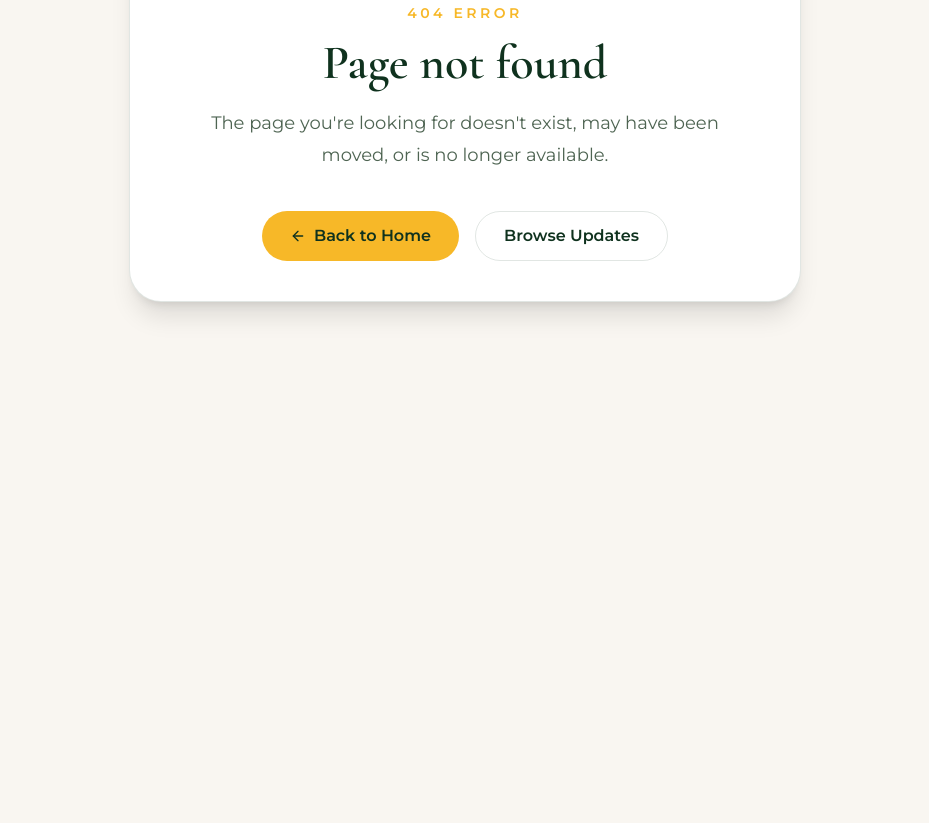
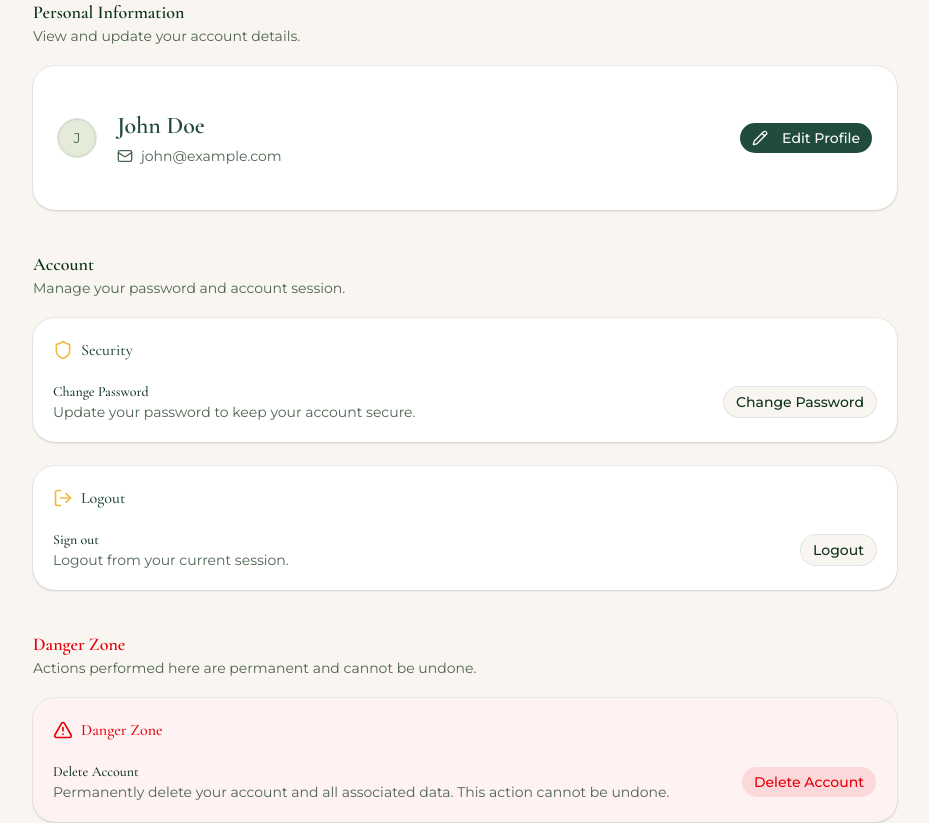
Before and after one commit to Hansadhwaja/dare2dream, a Next.js app: page /profile in a window 1280 px wide. Before the commit this address had no page. Shown: the part 320-1143 px from the top of the page, without its empty margins (175-1104 px from the left). Before the commit the page ends 800 px from the top, so only its background shows below. Built offline with nearby package versions, Linux system fonts and the light colour scheme.

Commit message:
feat(profile): implement profile page with user information, security settings, and danger zone actions

```diff
--- /dev/null
+++ b/app/(root)/profile/page.tsx
@@ -0,0 +1,78 @@
+import DangerZoneCard from "@/components/Profile/DangerZoneCard"
+import LogoutCard from "@/components/Profile/LogoutCard"
+import ProfileCard from "@/components/Profile/ProfileCard"
+import SecurityCard from "@/components/Profile/SecurityCard"
+import { Separator } from "@/components/ui/separator"
+
+const ProfilePage = () => {
+  return (
+    <section className="min-h-screen py-16 lg:py-20">
+      <div className="container mx-auto max-w-4xl px-4">
+        {/* Header */}
+        <header className="mb-10">
+          <h1 className="font-serif text-4xl font-semibold tracking-tight text-primary lg:text-5xl">
+            My Profile
+          </h1>
+
+          <p className="mt-3 max-w-2xl text-muted-foreground">
+            Manage your personal information, security settings, and account
+            preferences.
+          </p>
+
+          <Separator className="mt-8" />
+        </header>
+
+        <div className="space-y-10">
+          {/* Profile */}
+          <section className="space-y-5">
+            <div>
+              <h2 className="text-lg font-semibold text-primary">
+                Personal Information
+              </h2>
+              <p className="text-sm text-muted-foreground">
+                View and update your account details.
+              </p>
+            </div>
+
+            <ProfileCard
+              name="John Doe"
+              email="john@example.com"
+              avatar={null}
+            />
+          </section>
+
+          {/* Account */}
+          <section className="space-y-5">
+            <div>
+              <h2 className="text-lg font-semibold text-primary">Account</h2>
+              <p className="text-sm text-muted-foreground">
+                Manage your password and account session.
+              </p>
+            </div>
+
+            <div className="space-y-6">
+              <SecurityCard />
+              <LogoutCard />
+            </div>
+          </section>
+
+          {/* Danger Zone */}
+          <section className="space-y-5">
+            <div>
+              <h2 className="text-lg font-semibold text-destructive">
+                Danger Zone
+              </h2>
+              <p className="text-sm text-muted-foreground">
+                Actions performed here are permanent and cannot be undone.
+              </p>
+            </div>
+
+            <DangerZoneCard />
+          </section>
+        </div>
+      </div>
+    </section>
+  )
+}
+
+export default ProfilePage
--- /dev/null
+++ b/components/Profile/DangerZoneCard.tsx
@@ -0,0 +1,31 @@
+import React from "react"
+import { Card, CardContent, CardHeader, CardTitle } from "../ui/card"
+import { AlertTriangle } from "lucide-react"
+import { Button } from "../ui/button"
+
+const DangerZoneCard = () => {
+  return (
+    <Card className="rounded-2xl border-red-200 bg-red-50 shadow-sm">
+      <CardHeader>
+        <CardTitle className="flex items-center gap-2 text-red-600">
+          <AlertTriangle className="h-5 w-5" />
+          Danger Zone
+        </CardTitle>
+      </CardHeader>
+
+      <CardContent className="flex flex-col gap-4 md:flex-row md:items-center md:justify-between">
+        <div>
+          <h3 className="font-medium">Delete Account</h3>
+          <p className="text-sm text-muted-foreground">
+            Permanently delete your account and all associated data. This action
+            cannot be undone.
+          </p>
+        </div>
+
+        <Button variant="destructive">Delete Account</Button>
+      </CardContent>
+    </Card>
+  )
+}
+
+export default DangerZoneCard
--- /dev/null
+++ b/components/Profile/LogoutCard.tsx
@@ -0,0 +1,30 @@
+import React from "react"
+import { Card, CardContent, CardHeader, CardTitle } from "../ui/card"
+import { LogOut } from "lucide-react"
+import { Button } from "../ui/button"
+
+const LogoutCard = () => {
+  return (
+    <Card className="rounded-2xl border-[#214c3c]/10 shadow-sm transition hover:shadow-md">
+      <CardHeader>
+        <CardTitle className="flex items-center gap-2 text-[#214c3c]">
+          <LogOut className="h-5 w-5 text-[#f2b93f]" />
+          Logout
+        </CardTitle>
+      </CardHeader>
+
+      <CardContent className="flex flex-col gap-4 md:flex-row md:items-center md:justify-between">
+        <div>
+          <h3 className="font-medium">Sign out</h3>
+          <p className="text-sm text-muted-foreground">
+            Logout from your current session.
+          </p>
+        </div>
+
+        <Button variant="outline">Logout</Button>
+      </CardContent>
+    </Card>
+  )
+}
+
+export default LogoutCard
--- /dev/null
+++ b/components/Profile/ProfileCard.tsx
@@ -0,0 +1,44 @@
+import { Mail, Pencil } from "lucide-react"
+
+import UserAvatar from "../common/Avatar/UserAvatar"
+import { Button } from "../ui/button"
+import { Card, CardContent } from "../ui/card"
+
+interface ProfileCardProps {
+  name: string
+  email: string
+  avatar?: string | null
+}
+
+const ProfileCard = ({ name, email, avatar }: ProfileCardProps) => {
+  return (
+    <Card className="rounded-2xl border-[#214c3c]/10 shadow-sm">
+      <CardContent className="flex flex-col gap-6 p-6 sm:flex-row sm:items-center sm:justify-between">
+        <div className="flex items-center gap-5">
+          <UserAvatar
+            src={avatar}
+            alt={name}
+            fallback={name.charAt(0).toUpperCase()}
+            size="lg"
+          />
+
+          <div className="space-y-1">
+            <h2 className="text-2xl font-semibold text-[#214c3c]">{name}</h2>
+
+            <div className="flex items-center gap-2 text-muted-foreground">
+              <Mail className="size-4" />
+              <span>{email}</span>
+            </div>
+          </div>
+        </div>
+
+        <Button className="bg-[#214c3c] hover:bg-[#173b2f]">
+          <Pencil className="mr-2 size-4" />
+          Edit Profile
+        </Button>
+      </CardContent>
+    </Card>
+  )
+}
+
+export default ProfileCard
--- a/components/Profile/ProfileMenu.tsx
+++ b/components/Profile/ProfileMenu.tsx
@@ -39,16 +39,6 @@ const ProfileMenu = () => {
           </Link>
         </DropdownMenuItem>
 
-        <DropdownMenuItem asChild>
-          <Link
-            href="/settings"
-            className="flex cursor-pointer items-center gap-2"
-          >
-            <Settings className="size-4" />
-            Settings
-          </Link>
-        </DropdownMenuItem>
-
         <DropdownMenuSeparator />
 
         <DropdownMenuItem
--- /dev/null
+++ b/components/Profile/SecurityCard.tsx
@@ -0,0 +1,30 @@
+import React from "react"
+import { Card, CardContent, CardHeader, CardTitle } from "../ui/card"
+import { Shield } from "lucide-react"
+import { Button } from "../ui/button"
+
+const SecurityCard = () => {
+  return (
+    <Card className="rounded-2xl border-[#214c3c]/10 shadow-sm transition hover:shadow-md">
+      <CardHeader>
+        <CardTitle className="flex items-center gap-2 text-[#214c3c]">
+          <Shield className="h-5 w-5 text-[#f2b93f]" />
+          Security
+        </CardTitle>
+      </CardHeader>
+
+      <CardContent className="flex flex-col gap-4 md:flex-row md:items-center md:justify-between">
+        <div>
+          <h3 className="font-medium">Change Password</h3>
+          <p className="text-sm text-muted-foreground">
+            Update your password to keep your account secure.
+          </p>
+        </div>
+
+        <Button variant="outline">Change Password</Button>
+      </CardContent>
+    </Card>
+  )
+}
+
+export default SecurityCard
--- a/components/common/Avatar/UserAvatar.tsx
+++ b/components/common/Avatar/UserAvatar.tsx
@@ -1,18 +1,32 @@
 import { User } from "lucide-react"
 import { Avatar, AvatarFallback, AvatarImage } from "@/components/ui/avatar"
+import { cn } from "@/lib/utils"
 
-interface UserAvatarProps {
+interface UserAvatarProps extends React.ComponentPropsWithoutRef<
+  typeof Avatar
+> {
   src?: string | null
   alt?: string
+  fallback?: React.ReactNode
+  iconClassName?: string
+  size?: "default" | "sm" | "lg"
 }
 
-const UserAvatar = ({ src, alt = "User avatar" }: UserAvatarProps) => {
+const UserAvatar = ({
+  src,
+  alt = "User avatar",
+  fallback,
+  className,
+  size = "default",
+  iconClassName,
+  ...props
+}: UserAvatarProps) => {
   return (
-    <Avatar className="size-10 cursor-pointer border">
+    <Avatar size={size} className={cn("border", className)} {...props}>
       <AvatarImage src={src || undefined} alt={alt} />
 
       <AvatarFallback>
-        <User className="size-5" />
+        {fallback ?? <User className={cn("", iconClassName)} />}
       </AvatarFallback>
     </Avatar>
   )
```
